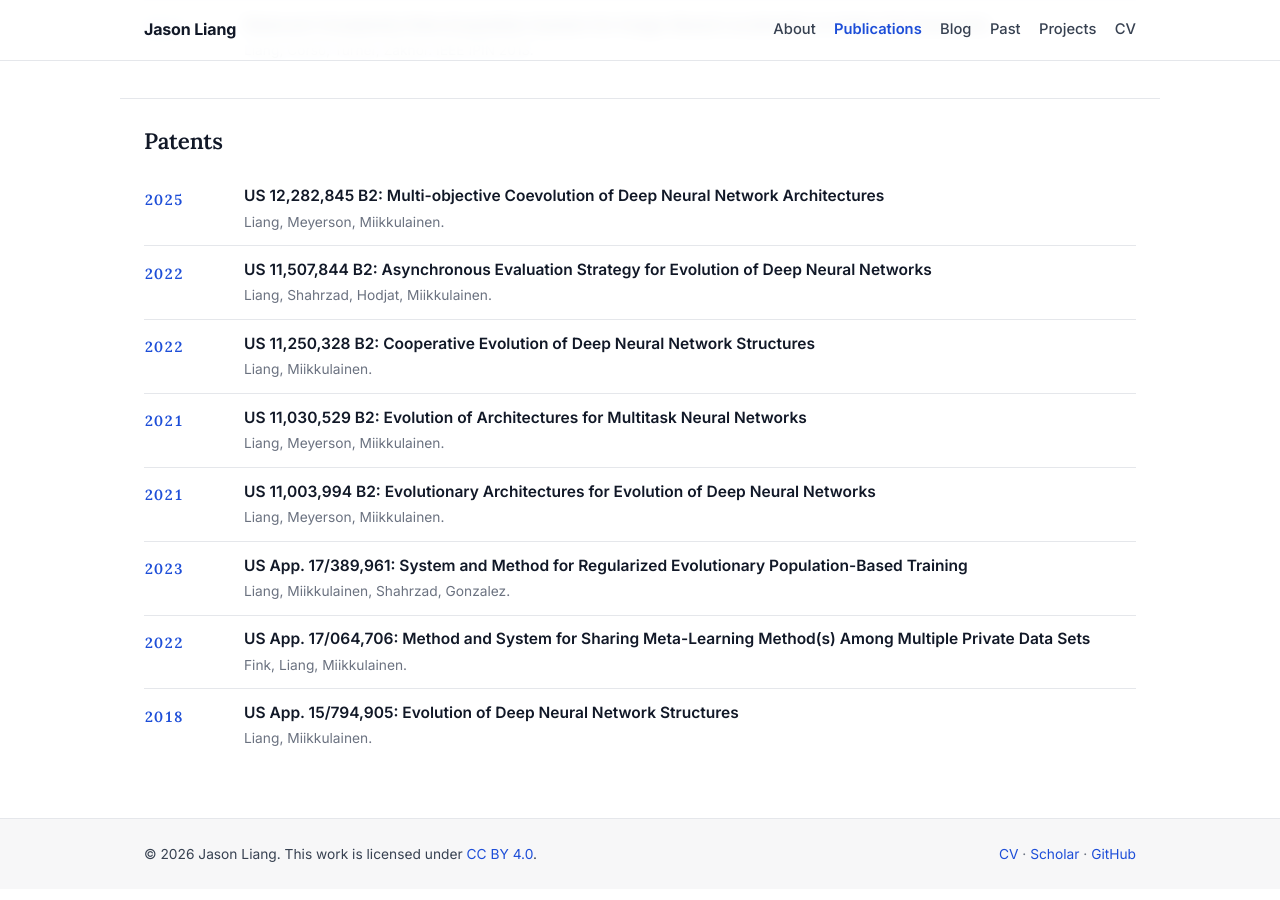
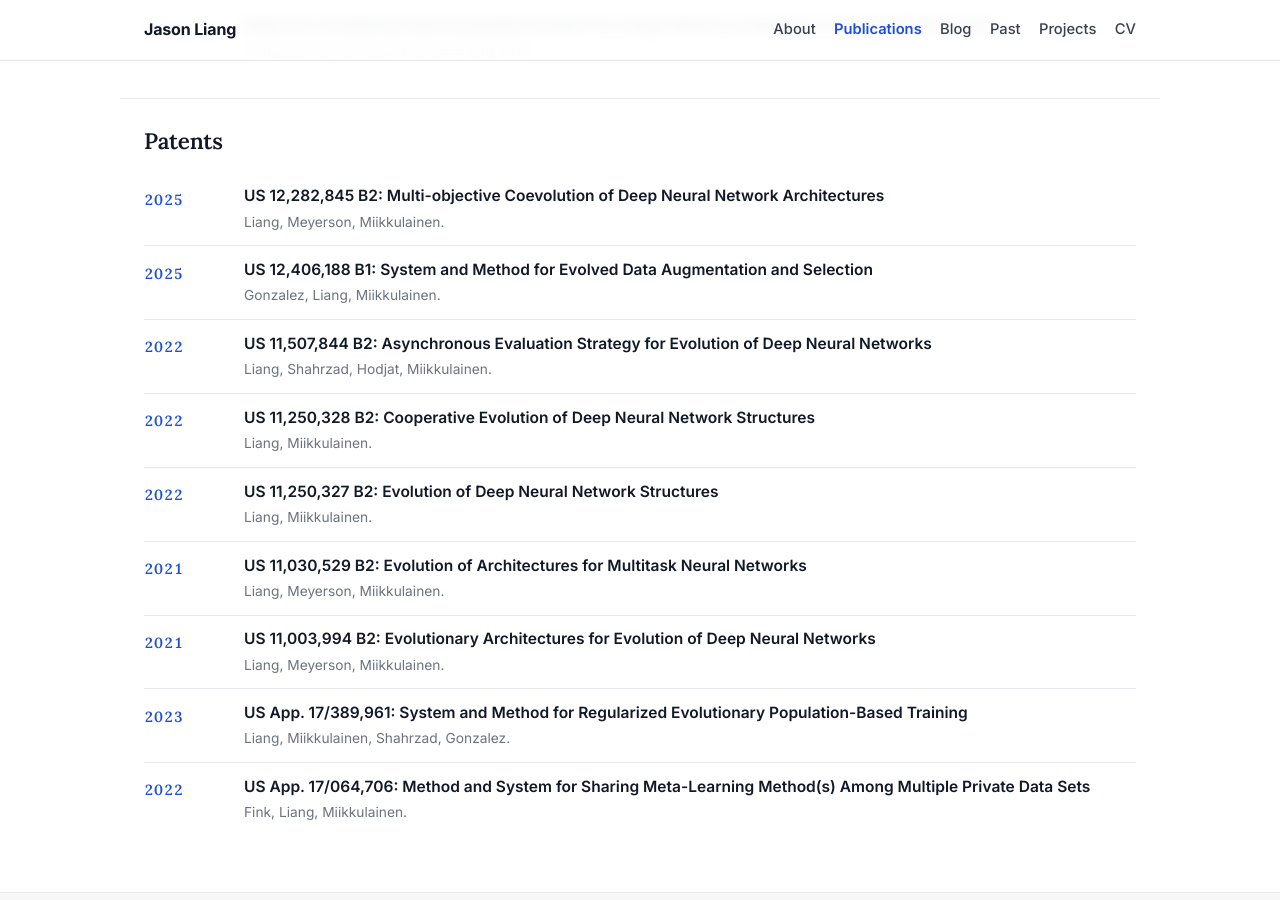
Before and after one commit to jasonzliang/jasonzliang.github.io, a Jekyll site: the page publications.html, which Jekyll copies as it is, in a window 1280 px wide and 900 px high, scrolled down 1730 px. Built offline with Jekyll 4.4.1, drawn with Linux system fonts in a browser that asks for light colours.

Commit message:
Update patents to 7 issued, refresh CV and citation count
Add US 12,406,188 B1 and US 11,250,327 B2 (the latter replaces the
15/794,905 application entry it issued from), set the patent count to
seven, update Scholar citations to 2,464+, state the circle-packing
record share as of 1 November 2026, and replace the hosted cv.pdf with
the current CV.

Co-Authored-By: Claude Fable 5.1 <noreply@anthropic.com>

```diff
--- a/publications.html
+++ b/publications.html
@@ -14,19 +14,19 @@
 <link rel="icon" href="/favicon.ico" sizes="any" />
 <link rel="icon" href="/favicon.svg" type="image/svg+xml" />
 <meta name="theme-color" content="#1d4ed8" />
-<meta name="description" content="Publications and patents by Jason Liang, Ph.D. — 2,403+ citations on neuroevolution, neural architecture search, agentic LLMs, and inference-time compute. Includes CoDeepNEAT (1,553 citations) and recent agentic-AI work." />
+<meta name="description" content="Publications and patents by Jason Liang, Ph.D. — 2,464+ citations on neuroevolution, neural architecture search, agentic LLMs, and inference-time compute. Includes CoDeepNEAT (1,553 citations) and recent agentic-AI work." />
 <meta name="author" content="Jason Liang" />
 <meta name="keywords" content="Jason Liang publications, CoDeepNEAT, neuroevolution papers, neural architecture search papers, Caesar agent paper, agentic AI research, evolutionary deep learning" />
 <meta name="robots" content="index, follow, max-snippet:-1, max-image-preview:large" />
 <link rel="canonical" href="https://jasonzliang.github.io/publications.html" />
 <meta property="og:type" content="website" />
 <meta property="og:title" content="Publications | Jason Liang" />
-<meta property="og:description" content="Publications and patents by Jason Liang. 2,403+ citations on neuroevolution, neural architecture search, and agentic LLMs." />
+<meta property="og:description" content="Publications and patents by Jason Liang. 2,464+ citations on neuroevolution, neural architecture search, and agentic LLMs." />
 <meta property="og:url" content="https://jasonzliang.github.io/publications.html" />
 <meta property="og:image" content="https://jasonzliang.github.io/img/avatar.jpg" />
 <meta name="twitter:card" content="summary" />
 <meta name="twitter:title" content="Publications | Jason Liang" />
-<meta name="twitter:description" content="2,403+ citations on neuroevolution, neural architecture search, and agentic LLMs." />
+<meta name="twitter:description" content="2,464+ citations on neuroevolution, neural architecture search, and agentic LLMs." />
 <meta name="twitter:image" content="https://jasonzliang.github.io/img/avatar.jpg" />
 <script type="application/ld+json">
 {
@@ -427,6 +427,19 @@
     },
     {
       "@type": "CreativeWork",
+      "headline": "US 12,406,188 B1: System and Method for Evolved Data Augmentation and Selection",
+      "author": [
+        { "@type": "Person", "name": "Santiago Gonzalez" },
+        { "@type": "Person", "name": "Jason Liang" },
+        { "@type": "Person", "name": "Risto Miikkulainen" }
+      ],
+      "datePublished": "2025",
+      "publisher": { "@type": "Organization", "name": "USPTO" },
+      "url": "https://patents.google.com/patent/US12406188B1",
+      "about": ["Patent", "Data augmentation", "Evolutionary optimization"]
+    },
+    {
+      "@type": "CreativeWork",
       "headline": "US 12,282,845 B2: Multi-objective Coevolution of Deep Neural Network Architectures",
       "author": [
         { "@type": "Person", "name": "Jason Liang" },
@@ -440,15 +453,15 @@
     },
     {
       "@type": "CreativeWork",
-      "headline": "US App. 15/794,905: Evolution of Deep Neural Network Structures",
+      "headline": "US 11,250,327 B2: Evolution of Deep Neural Network Structures",
       "author": [
         { "@type": "Person", "name": "Jason Liang" },
         { "@type": "Person", "name": "Risto Miikkulainen" }
       ],
-      "datePublished": "2018",
+      "datePublished": "2022",
       "publisher": { "@type": "Organization", "name": "USPTO" },
-      "url": "https://patents.google.com/patent/US20180114115A1/en",
-      "about": ["Patent application", "Neuroevolution", "Deep learning"]
+      "url": "https://patents.google.com/patent/US11250327B2",
+      "about": ["Patent", "CoDeepNEAT", "Neural architecture search"]
     }
   ]
 }
@@ -604,6 +617,11 @@
         <span class="pub-meta">Liang, Meyerson, Miikkulainen.</span>
       </li>
       <li>
+        <span class="pub-year">2025</span>
+        <a href="https://patents.google.com/patent/US12406188B1" target="_blank" rel="noopener" class="pub-title">US 12,406,188 B1: System and Method for Evolved Data Augmentation and Selection</a>
+        <span class="pub-meta">Gonzalez, Liang, Miikkulainen.</span>
+      </li>
+      <li>
         <span class="pub-year">2022</span>
         <a href="https://patents.google.com/patent/US11507844B2" target="_blank" rel="noopener" class="pub-title">US 11,507,844 B2: Asynchronous Evaluation Strategy for Evolution of Deep Neural Networks</a>
         <span class="pub-meta">Liang, Shahrzad, Hodjat, Miikkulainen.</span>
@@ -611,6 +629,11 @@
       <li>
         <span class="pub-year">2022</span>
         <a href="https://patents.google.com/patent/US11250328B2" target="_blank" rel="noopener" class="pub-title">US 11,250,328 B2: Cooperative Evolution of Deep Neural Network Structures</a>
+        <span class="pub-meta">Liang, Miikkulainen.</span>
+      </li>
+      <li>
+        <span class="pub-year">2022</span>
+        <a href="https://patents.google.com/patent/US11250327B2" target="_blank" rel="noopener" class="pub-title">US 11,250,327 B2: Evolution of Deep Neural Network Structures</a>
         <span class="pub-meta">Liang, Miikkulainen.</span>
       </li>
       <li>
@@ -633,11 +656,6 @@
         <a href="https://patents.google.com/patent/US20220109654A1/en" target="_blank" rel="noopener" class="pub-title">US App. 17/064,706: Method and System for Sharing Meta-Learning Method(s) Among Multiple Private Data Sets</a>
         <span class="pub-meta">Fink, Liang, Miikkulainen.</span>
       </li>
-      <li>
-        <span class="pub-year">2018</span>
-        <a href="https://patents.google.com/patent/US20180114115A1/en" target="_blank" rel="noopener" class="pub-title">US App. 15/794,905: Evolution of Deep Neural Network Structures</a>
-        <span class="pub-meta">Liang, Miikkulainen.</span>
-      </li>
     </ol>
   </section>
 </main>
```
Also changed, not shown: other parts of publications.html (+1 -1 lines), experience.html (+4 -4 lines), 1 other file.
